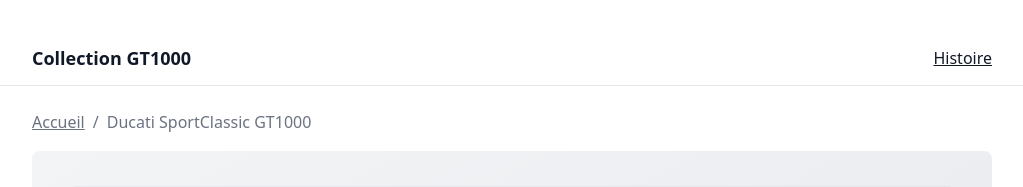
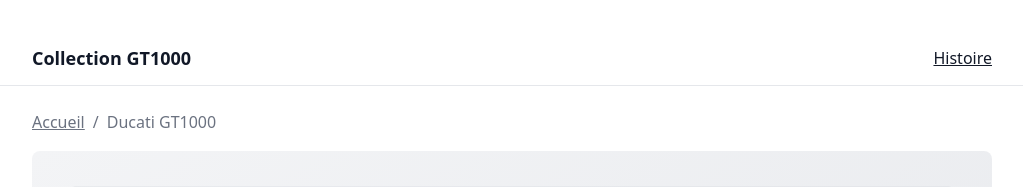
Before and after one commit to canderso/gt1000-collection, a React (Vite) app: page / in a window 1280 px wide. Shown: the top 187 px of the page, without its empty margins (128-1151 px from the left). Built offline with nearby package versions, Linux system fonts and the light colour scheme.

Commit message:
feat(history): wrap with Layout + Breadcrumbs; make Breadcrumbs configurable; home label

```diff
--- a/src/App.tsx
+++ b/src/App.tsx
@@ -11,7 +11,7 @@
 function App() {
   return (
     <Layout>
-      <Breadcrumbs />
+      <Breadcrumbs currentLabel={vehicle.name} />
       <Hero vehicle={vehicle} />
       <Gallery images={vehicle.gallery} />
       <Specs specs={vehicle.specs} />
--- a/src/components/Breadcrumbs.tsx
+++ b/src/components/Breadcrumbs.tsx
@@ -1,13 +1,13 @@
 import type { FC } from 'react'
 
-export const Breadcrumbs: FC = () => {
+export const Breadcrumbs: FC<{ currentLabel?: string }> = ({ currentLabel }) => {
   const base = '/gt1000-collection/'
   return (
     <nav aria-label="Fil d'Ariane" style={{ marginBottom: 16 }}>
       <ol style={{ listStyle: 'none', padding: 0, margin: 0, display: 'flex', gap: 8, alignItems: 'center', color: 'var(--muted)' }}>
         <li><a href={base}>Accueil</a></li>
         <li aria-hidden="true">/</li>
-        <li><span aria-current="page">Ducati SportClassic GT1000</span></li>
+        <li><span aria-current="page">{currentLabel ?? 'Ducati SportClassic - GT1000'}</span></li>
       </ol>
     </nav>
   )
--- a/src/pages/Histoire.tsx
+++ b/src/pages/Histoire.tsx
@@ -1,4 +1,6 @@
 import type { FC } from 'react'
+import Layout from '../components/Layout'
+import Breadcrumbs from '../components/Breadcrumbs'
 
 const base = import.meta.env.BASE_URL || '/'
 const img750gt = `${base}images/ducati-750gt.svg`
@@ -6,6 +8,8 @@
 
 export const Histoire: FC = () => {
   return (
+    <Layout>
+      <Breadcrumbs currentLabel="Histoire" />
       <article>
         <header style={{ marginBottom: 24 }}>
           <h1 style={{ fontSize: 32, margin: 0 }}>Histoire de la Ducati SportClassic – GT1000</h1>
@@ -70,6 +74,7 @@
           </ul>
         </section>
       </article>
+    </Layout>
   )
 }
 
```
Lines whose indentation alone changed are shown as unchanged.
